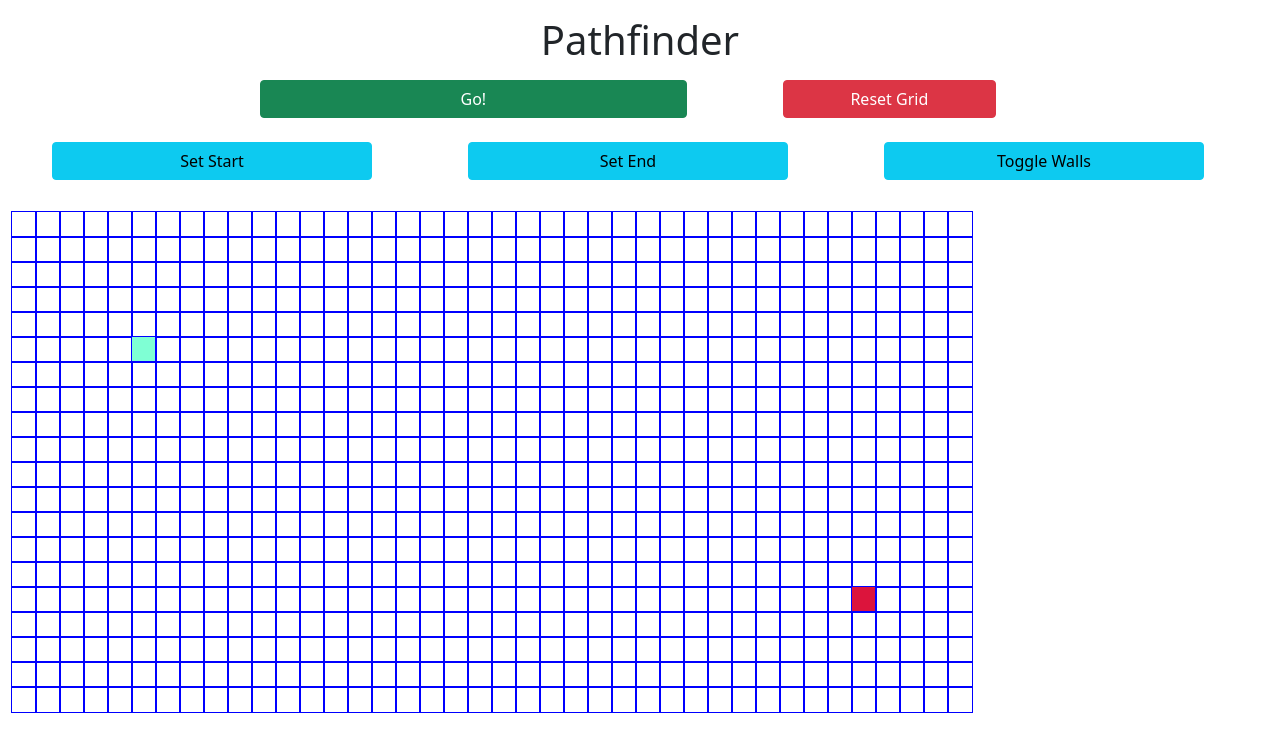
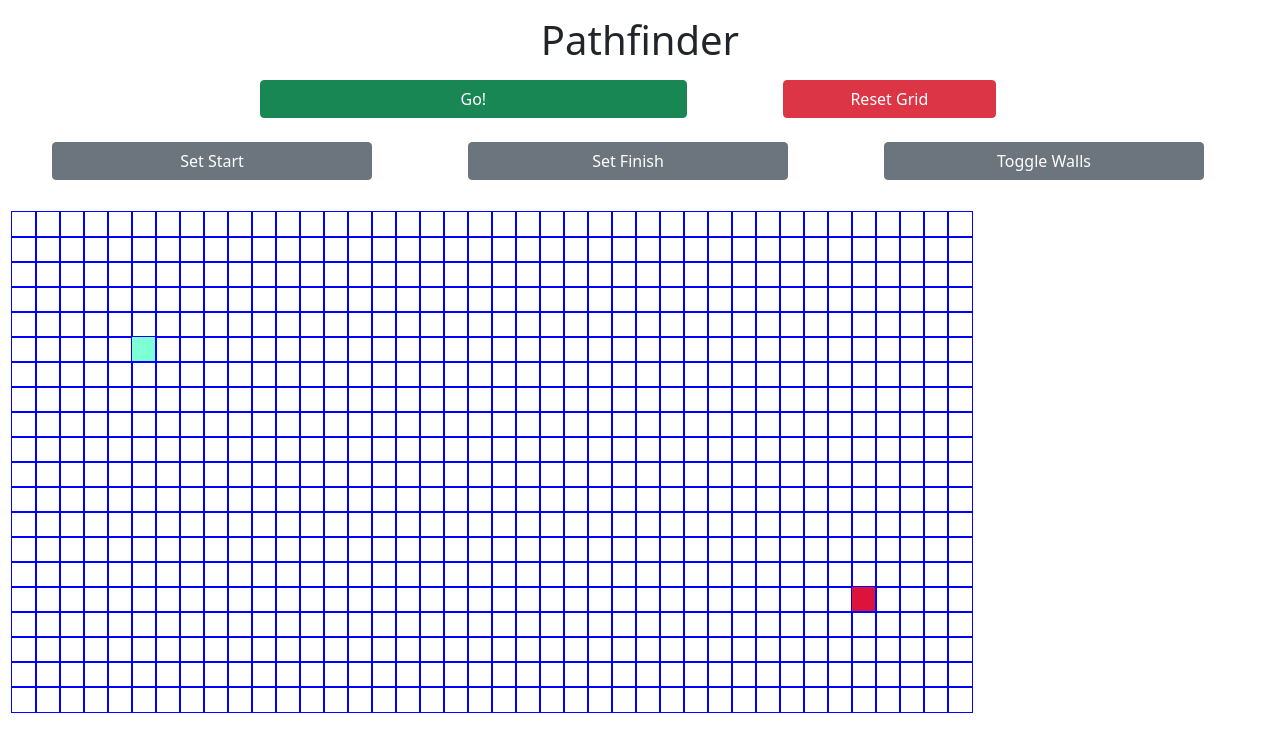
Before and after one commit to KennWg/pathfinder, a React (Create React App) app: page / in a window 1280 px wide. Shown: the top 752 px of the page. Built offline with nearby package versions, Linux system fonts and the light colour scheme.

Commit message:
added button click handlers to change colors when pressed, added isWall property to node

```diff
--- a/src/components/PathfinderMain/index.js
+++ b/src/components/PathfinderMain/index.js
@@ -3,7 +3,35 @@ import GridNode from "../GridNode";
 
 function PathfinderMain() {
 
+    //Grid state
     const [state, setState] = useState([]);
+
+    //Button states with variables for their class names
+    const [startSelected,setStart] = useState(false);
+    const [finishSelected,setFinish] = useState(false);
+    const [wallsSelected,setWalls] = useState(false);
+
+    const classNameBase = "col-3 btn btn-secondary mx-5";
+    const classNameClicked = "col-3 btn btn-info mx-5";
+
+    //Click handlers for setting start, finish and walls
+    const startHandler = () => {
+        setStart(!startSelected);
+        setWalls(false);
+        setFinish(false);
+    }
+
+    const finishHandler = () => {
+        setStart(false);
+        setWalls(false);
+        setFinish(!finishSelected);
+    }
+
+    const wallsHandler = () => {
+        setStart(false);
+        setWalls(!wallsSelected);
+        setFinish(false);
+    }
 
     //Set initial start and end nodes
     let startRow = 5;
@@ -23,7 +51,8 @@ function PathfinderMain() {
             row,
             col,
             isStart: (row === startRow && col === startCol),
-            isFinish: (row === finishRow && col === finishCol)
+            isFinish: (row === finishRow && col === finishCol),
+            isWall: false
         }
     };
 
@@ -40,31 +69,42 @@ function PathfinderMain() {
         setState(grid);
     }
 
+    //Reset grid function
+    const resetGrid = () => {
+        startRow = 5;
+        startCol = 5;
+        finishRow = 15;
+        finishCol = 35;
+
+        makeGrid();
+    }
+
     return (
         <div className="w-100 justify-content-center">
             <h1 className="text-center my-3">Pathfinder</h1>
             <div className="row main-button-container w-100 pb-4 justify-content-center">
                 <button className="col-4 btn btn-success mx-5">Go!</button>
-                <button className="col-2 btn btn-danger mx-5">Reset Grid</button>
+                <button className="col-2 btn btn-danger mx-5" onClick={resetGrid}>Reset Grid</button>
             </div>
             <div className="row toolbar w-100 pb-4 justify-content-center">
-                <button className="col-3 btn btn-info mx-5">Set Start</button>
-                <button className="col-3 btn btn-info mx-5">Set End</button>
-                <button className="col-3 btn btn-info mx-5">Toggle Walls</button>
+                <button className={`${startSelected && classNameClicked} ${!startSelected && classNameBase}`} onClick={startHandler}>Set Start</button>
+                <button className={`${finishSelected && classNameClicked} ${!finishSelected && classNameBase}`} onClick={finishHandler}>Set Finish</button>
+                <button className={`${wallsSelected && classNameClicked} ${!wallsSelected && classNameBase}`} onClick={wallsHandler}>Toggle Walls</button>
             </div>
             <div className="grid-container py-2 w-75 align-items-end justify-content-center d-flex flex-column">
                 {state.map((row, i) => {
                     return (
                         <div key={i} className="row d-flex">
                             {row.map((node, j) => {
-                                const { row, col, isStart, isFinish } = node;
+                                const { row, col, isStart, isFinish, isWall } = node;
                                 return (
                                     <GridNode
                                         key={j}
                                         col={col}
                                         row={row}
                                         isStart={isStart}
-                                        isFinish={isFinish}>
+                                        isFinish={isFinish}
+                                        isWall = {isWall}>
                                     </GridNode>
                                 );
                             })}
```
